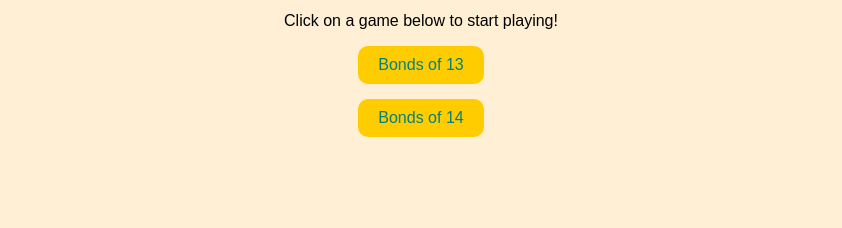
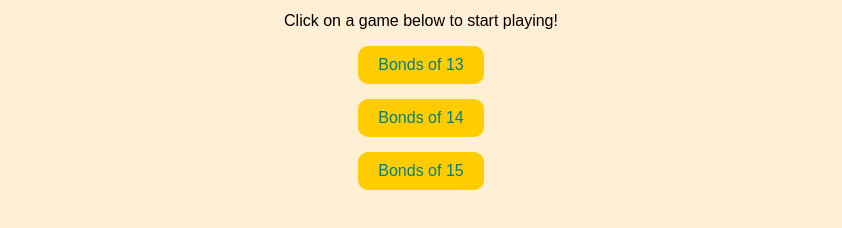
Before and after one commit to RCJvR/EduGames, a plain HTML site: page index.html in a window 1280 px wide. Shown: the part 108-336 px from the top of the page, without its empty margins (219-1061 px from the left). Drawn offline with Linux system fonts and the light colour scheme; a web font is replaced by a local one.

Commit message:
Update index.html

```diff
--- a/index.html
+++ b/index.html
@@ -44,6 +44,7 @@
     <ul class="game-links">
         <li><a href="13Underwater.html">Bonds of 13</a></li>
         <li><a href="14Safari.html">Bonds of 14</a></li>
+        <li><a href="15Farmyard.html">Bonds of 15</a></li>
     </ul>
 </body>
 </html>
```
